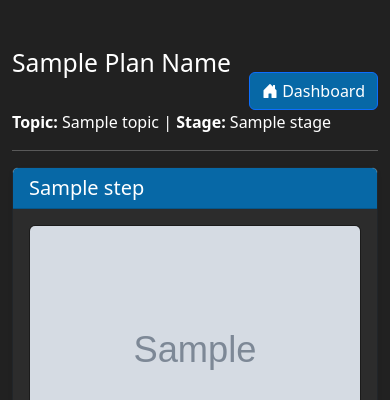
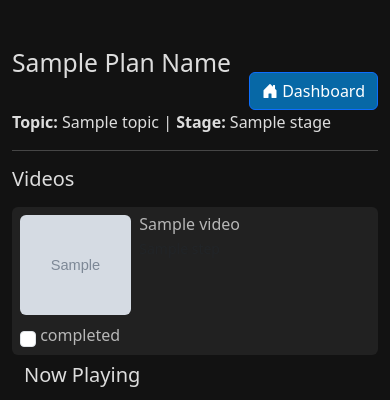
Before and after one commit to brahma-borude/StudyFlow, a Django app: template base/templates/base/course-result.html in a window 390 px wide. Shown: the top 400 px of the page. Run offline with Django 4.2, Linux system fonts and the light colour scheme; the template is opened without the code that fills it: most values are stand-ins (such as "Sample title", 1, 10 or a date in 2020); grey boxes marked "Sample" are stand-in pictures.

Commit message:
course result listing done

```diff
--- a/base/static/base/css/course-result.css
+++ /dev/null
@@ -1,8 +0,0 @@
-body{
-    background-color: #212121;
-    color: #ffffff;
-}
-
-.container {
-    background-color: #212121 !important; /* white background */
-}
--- a/base/templates/base/course-result.html
+++ b/base/templates/base/course-result.html
@@ -1,4 +1,6 @@
 {% extends "base.html" %}
+{% load static %}
+{% comment %} {% extends "base.html" %}
 {% load static %}
 
 {% block title %}{{plan_name}} - StudyFlow{% endblock title %}
@@ -65,4 +67,101 @@
         </div>
     {% endfor %}
 </div>
+{% endblock content %} {% endcomment %}
+
+
+
+{% block title %}{{ plan_name }} - StudyFlow{% endblock title %}
+{% block extra_css %}
+<link rel="stylesheet" href="{% static 'base/css/course-result.css' %}">
+<style>
+    body {
+    background-color: #121212;
+    color: #ddd;
+}
+.video-thumbnail {
+    width: 100%;
+    height: 100px;
+    object-fit: cover;
+    border-radius: 6px;
+}
+.video-card {
+    cursor: pointer;
+    transition: background 0.2s ease-in-out;
+    background-color: #212121;
+    color: #b7b7b7;
+    border: none;
+}
+.video-card:hover {
+    background-color: #0768a6;
+}
+.video-player {
+    width: 100%;
+    height: 450px;
+    border-radius: 10px;
+}
+
+</style>
+{% endblock extra_css %}
+{% block content %}
+<div class="container-fluid mt-4">
+
+    <!-- Header -->
+    <div class="d-flex justify-content-between align-items-center mb-0">
+        <h2 class="text-capitalize">{{ plan_name }}</h2>
+        <a href="{% url 'dashboard' %}" class="btn btn-primary mt-5" style="background-color: #0768a6">
+            <i class="bi bi-house-door-fill"></i> Dashboard
+        </a>
+    </div>
+    <p><strong>Topic:</strong> {{ topic }} | <strong>Stage:</strong> {{ stage }}</p>
+    <hr>
+
+    <div class="row">
+        <!-- Video List -->
+        <div class="col-md-4 border-end-secondary">
+            <h5 class="mb-3">Videos</h5>
+            <div class="list-group">
+                {% for step, videos in courses %}
+                    {% for video in videos %}
+                        <div class="list-group-item video-card mb-2 p-2" onclick="playVideo('https://www.youtube.com/embed/{{ video.videoId }}')">
+                            <div class="row g-2">
+                                <div class="col-4">
+                                    <img src="{{ video.thumbnail }}" class="video-thumbnail" alt="{{ video.title }}">
+                                </div>
+                                <div class="col-8">
+                                    <h6 class="mb-1">{{ video.title }}</h6>
+                                    <p class="small text-muted">{{ step }}</p>
+                                </div>
+                                <div>
+                                    <input type="checkbox" class="form-check-input mt-2"
+                                            name="completed_videos"
+                                            value="{{ video.videoId }}"> completed
+                                </div>
+                            </div>
+                        </div>
+                    {% empty %}
+                        <p class="text-muted">No videos found.</p>
+                    {% endfor %}
+                {% endfor %}
+            </div>
+        </div>
+
+        <!-- Video Player -->
+        <div class="col-md-8 ps-4">
+            <h5 class="mb-3">Now Playing</h5>
+            <iframe id="videoPlayer" class="video-player"
+            src="https://www.youtube.com/embed/{{ courses.0.1.0.videoId|default:'' }}"
+            frameborder="0"
+            allowfullscreen>
+        </iframe>
+    </div>
+        </div>
+    </div>
+</div>
+
+<script>
+    function playVideo(url) {
+        document.getElementById("videoPlayer").src = url;
+    }
+</script>
 {% endblock content %}
--- a/templates/base.html
+++ b/templates/base.html
@@ -9,7 +9,8 @@
     <link rel="stylesheet" href="{% static 'media/studyflow.png' %}">
     <link rel="stylesheet" href="https://cdn.jsdelivr.net/npm/bootstrap-icons@1.13.1/font/bootstrap-icons.min.css">
     <link href="https://cdn.jsdelivr.net/npm/bootstrap@5.3.0/dist/css/bootstrap.min.css" rel="stylesheet">
-    {% block extra_css %}{% endblock extra_css %}
+    {% block extra_css %}
+    {% endblock extra_css %}
 </head>
 
 <body>
```
Also changed, not shown: base/views.py (+3 -7 lines), db.sqlite3.
